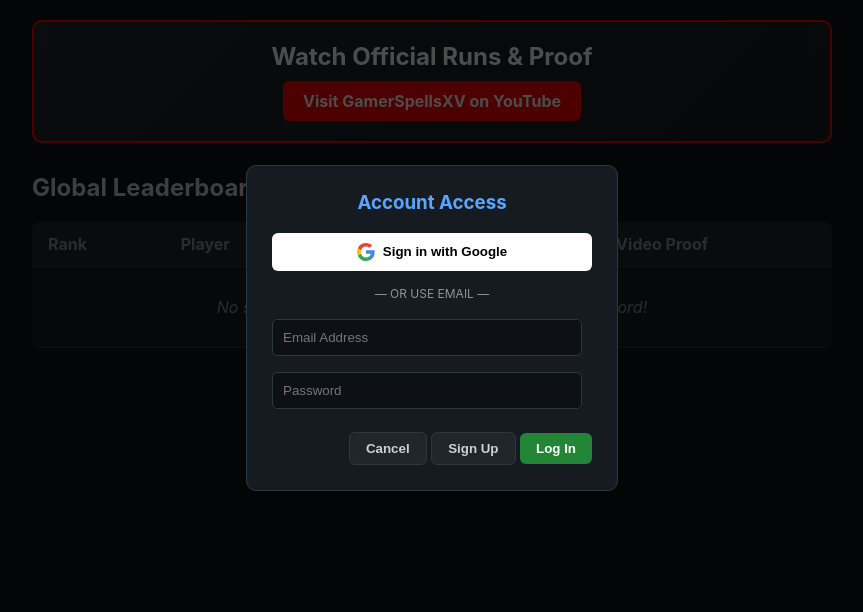
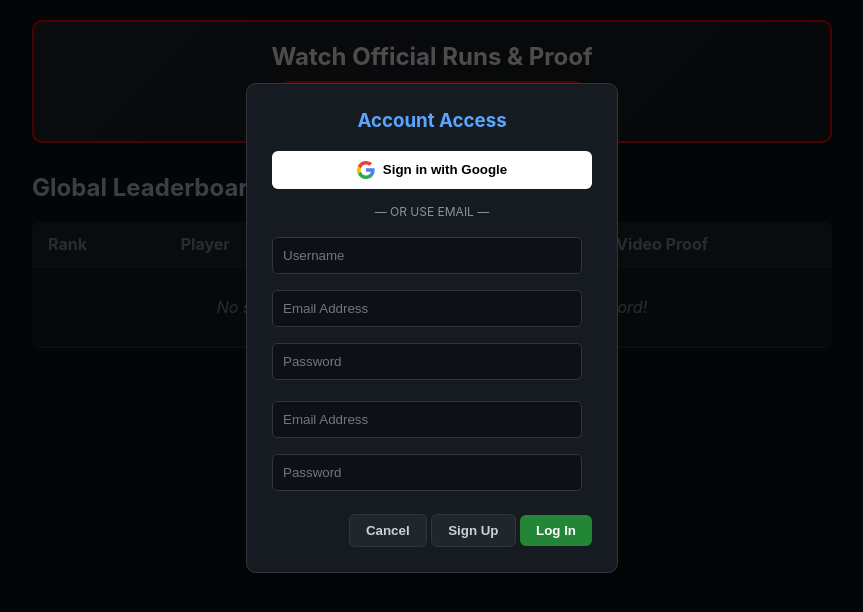
Before and after one commit to GamerSpellsXV/spellingbee, a plain HTML site: page index.html in a window 1280 px wide. Both pictures are taken after a click on the button "Sign In / Register". Shown: the part 72-684 px from the top of the page, without its empty margins (208-1071 px from the left). Drawn offline with Linux system fonts and the light colour scheme; no server answers.

Commit message:
Update index.html

```diff
--- a/index.html
+++ b/index.html
@@ -175,6 +175,10 @@
 
       <div class="divider">— OR USE EMAIL —</div>
 
+       <input type="text" id="authUsername" placeholder="Username">
+      <input type="email" id="authEmail" placeholder="Email Address">
+      <input type="password" id="authPassword" placeholder="Password">
+      <div id="authError" class="error-msg"></div>
       <input type="email" id="authEmail" placeholder="Email Address">
       <input type="password" id="authPassword" placeholder="Password">
       <div id="authError" class="error-msg"></div>
```
